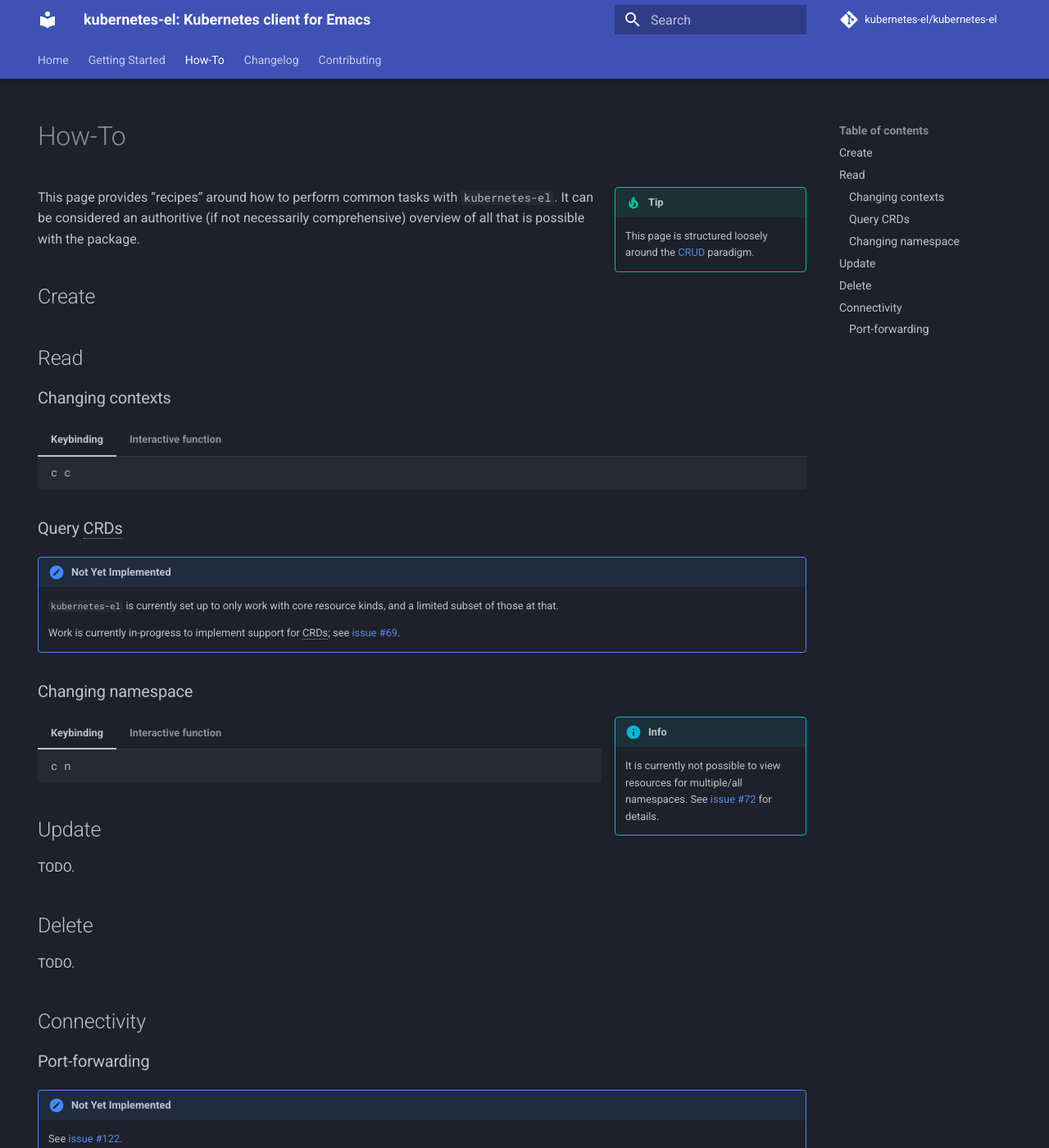
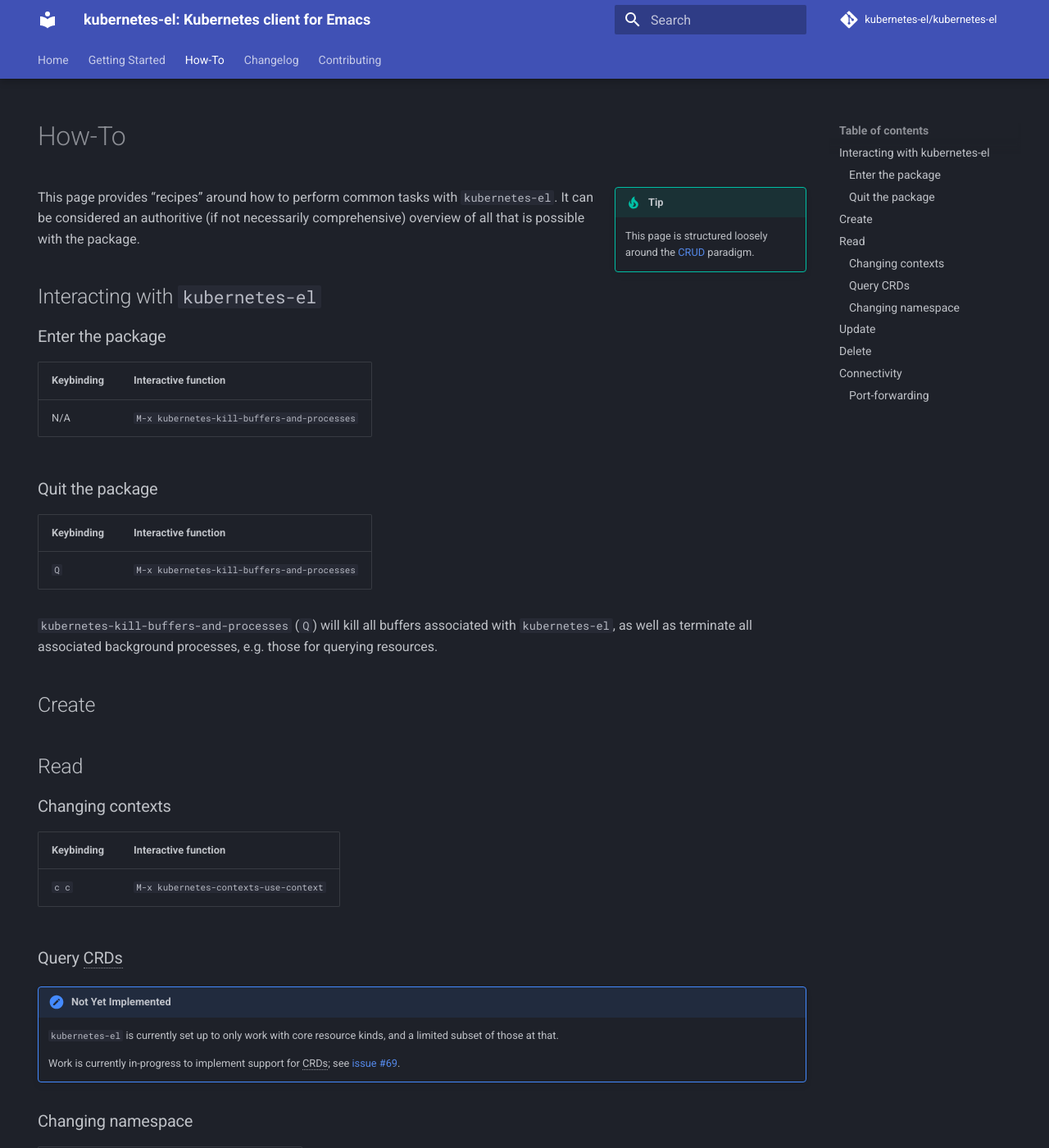
Before and after one commit to kubernetes-el/kubernetes-el, an MkDocs documentation site: the page built from docs/how-to.md, in a window 1280 px wide and 1400 px high. Shown: the whole window at 82% size. Built offline with MkDocs 1.6.1 and Material for MkDocs 9.7.7, drawn with Linux system fonts in a browser that asks for light colours; comment, search, counter and statistics services are not loaded; some of the changed text lies outside the part shown.

Commit message:
Use tables for keybindings/functions

````diff
--- a/docs/how-to.md
+++ b/docs/how-to.md
@@ -12,23 +12,33 @@
 `kubernetes-el`. It can be considered an authoritive (if not necessarily
 comprehensive) overview of all that is possible with the package.
 
+## Interacting with `kubernetes-el`
+
+### Enter the package
+
+| Keybinding | Interactive function                        |
+|:-----------|:--------------------------------------------|
+| N/A        | `M-x kubernetes-kill-buffers-and-processes` |
+
+### Quit the package
+
+| Keybinding | Interactive function                        |
+|:-----------|:--------------------------------------------|
+| `Q`        | `M-x kubernetes-kill-buffers-and-processes` |
+
+`kubernetes-kill-buffers-and-processes` (`Q`) will kill all buffers
+associated with `kubernetes-el`, as well as terminate all associated
+background processes, e.g. those for querying resources.
+
 ## Create
 
 ## Read
 
 ### Changing contexts
 
-=== "Keybinding"
-
-    ```
-    c c
-    ```
-
-=== "Interactive function"
-
-    ```
-    M-x kubernetes-contexts-use-context
-    ```
+| Keybinding | Interactive function                  |
+|:-----------|:--------------------------------------|
+| `c c`      | `M-x kubernetes-contexts-use-context` |
 
 ### Query CRDs
 
@@ -41,22 +51,14 @@
 
 ### Changing namespace
 
-!!! info inline end
+| Keybinding | Interactive function           |
+|:-----------|:-------------------------------|
+| `c n`      | `M-x kubernetes-set-namespace` |
+
+!!! info
 
     It is currently not possible to view resources for multiple/all
     namespaces. See [issue #72][issue #72] for details.
-
-=== "Keybinding"
-
-    ```
-    c n
-    ```
-
-=== "Interactive function"
-
-    ```
-    M-x kubernetes-set-namespace
-    ```
 
 ## Update
 
````
Also changed, not shown: docs/getting-started/index.md (+5 -0 lines).
